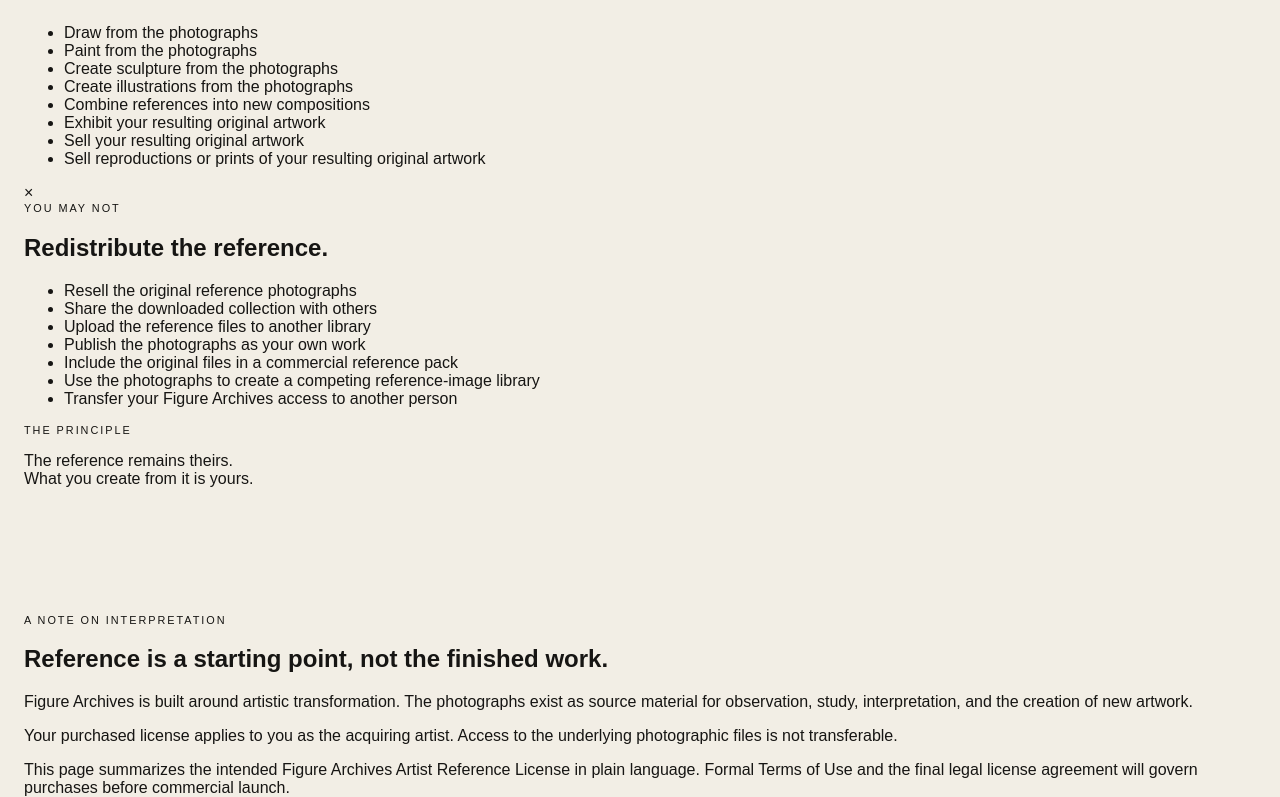
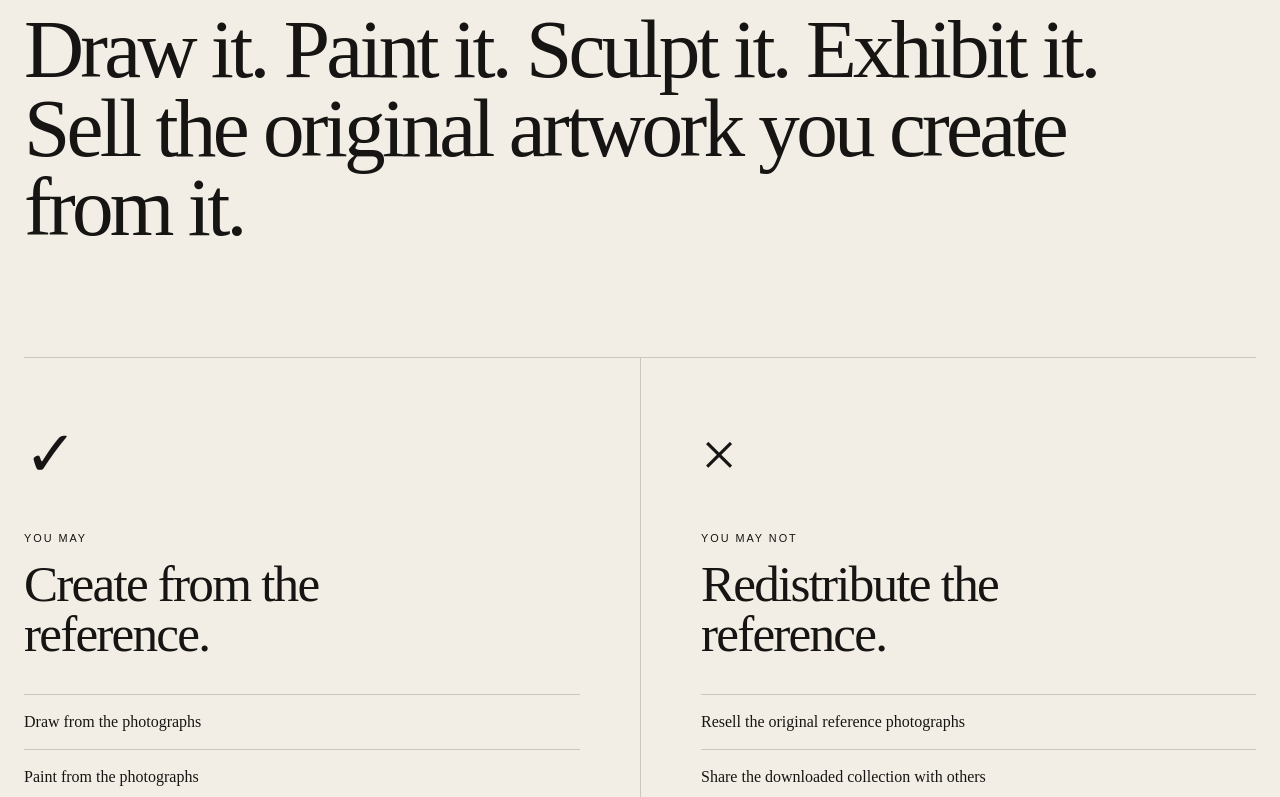
Before and after one commit to stephencefalo/figure-archives, a Next.js app: page /licensing in a window 1280 px wide. Shown: the part 703-1500 px from the top of the page. Built offline with nearby package versions, Linux system fonts and the light colour scheme.

Commit message:
Update globals.css

```diff
--- a/app/globals.css
+++ b/app/globals.css
@@ -1198,3 +1198,167 @@ img {
     padding: 85px 0;
   }
 }
+/* --------------------------------
+   LICENSING
+-------------------------------- */
+
+.license-intro {
+  padding-top: 110px;
+  padding-bottom: 110px;
+}
+
+.license-statement {
+  max-width: 1100px;
+
+  margin: 25px 0 0;
+
+  font-family: var(--serif);
+  font-size: clamp(3rem, 6.5vw, 7rem);
+  line-height: 0.95;
+  letter-spacing: -0.045em;
+}
+
+.license-grid {
+  display: grid;
+  grid-template-columns: 1fr 1fr;
+
+  border-top: 1px solid var(--line);
+  border-bottom: 1px solid var(--line);
+}
+
+.license-column {
+  padding: 65px 60px 75px 0;
+}
+
+.license-column + .license-column {
+  padding-left: 60px;
+  padding-right: 0;
+
+  border-left: 1px solid var(--line);
+}
+
+.license-symbol {
+  margin-bottom: 45px;
+
+  font-family: var(--serif);
+  font-size: 4rem;
+  line-height: 1;
+}
+
+.license-column h2 {
+  max-width: 470px;
+
+  margin: 15px 0 35px;
+
+  font-family: var(--serif);
+  font-size: clamp(2.3rem, 4vw, 4rem);
+  font-weight: 400;
+  line-height: 0.98;
+  letter-spacing: -0.035em;
+}
+
+.license-column ul {
+  margin: 0;
+  padding: 0;
+
+  list-style: none;
+}
+
+.license-column li {
+  padding: 15px 0;
+
+  border-top: 1px solid var(--line);
+
+  font-family: var(--serif);
+  font-size: 1rem;
+  line-height: 1.45;
+}
+
+.license-principle {
+  padding: 120px 0;
+
+  background: var(--ink);
+  color: var(--ivory);
+}
+
+.license-principle p {
+  max-width: 1200px;
+
+  margin: 25px 0 0;
+
+  font-family: var(--serif);
+  font-size: clamp(3rem, 6.5vw, 7rem);
+  line-height: 0.94;
+  letter-spacing: -0.045em;
+}
+
+.license-details {
+  display: grid;
+  grid-template-columns: 1fr 1fr;
+  gap: 80px;
+}
+
+.license-details h2 {
+  max-width: 600px;
+
+  margin: 18px 0 0;
+
+  font-family: var(--serif);
+  font-size: clamp(2.5rem, 4.5vw, 5rem);
+  font-weight: 400;
+  line-height: 0.98;
+  letter-spacing: -0.04em;
+}
+
+.license-details p {
+  margin-top: 0;
+  margin-bottom: 25px;
+
+  font-family: var(--serif);
+  font-size: 1.05rem;
+  line-height: 1.75;
+}
+
+.license-details .legal-note {
+  margin-top: 45px;
+  padding-top: 20px;
+
+  border-top: 1px solid var(--line);
+
+  color: var(--muted);
+
+  font-family: var(--sans);
+  font-size: 0.7rem;
+  line-height: 1.6;
+}
+
+@media (max-width: 760px) {
+  .license-intro {
+    padding-top: 75px;
+    padding-bottom: 75px;
+  }
+
+  .license-grid {
+    grid-template-columns: 1fr;
+  }
+
+  .license-column,
+  .license-column + .license-column {
+    padding: 55px 0;
+
+    border-left: 0;
+  }
+
+  .license-column + .license-column {
+    border-top: 1px solid var(--line);
+  }
+
+  .license-details {
+    grid-template-columns: 1fr;
+    gap: 45px;
+  }
+
+  .license-principle {
+    padding: 85px 0;
+  }
+}
```
